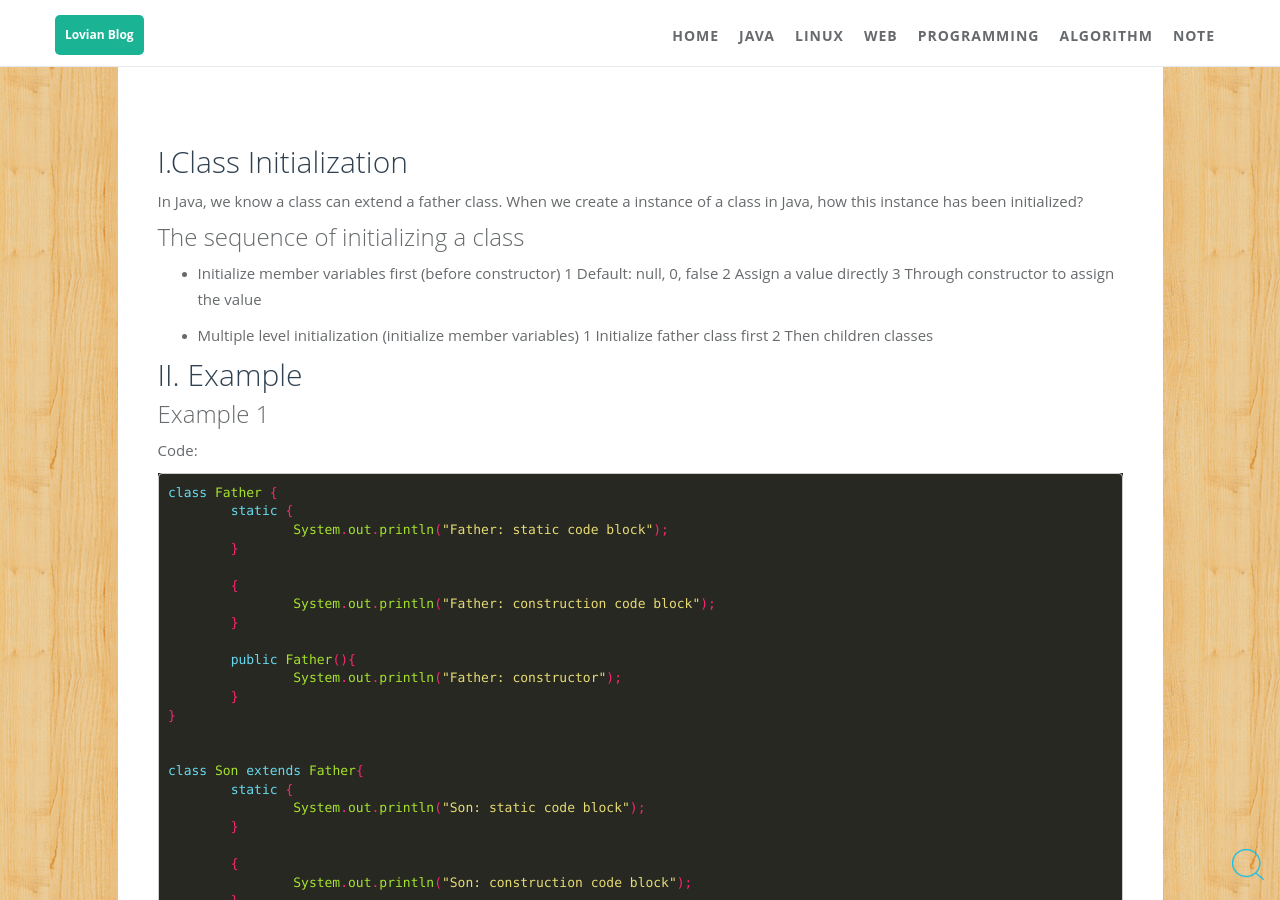
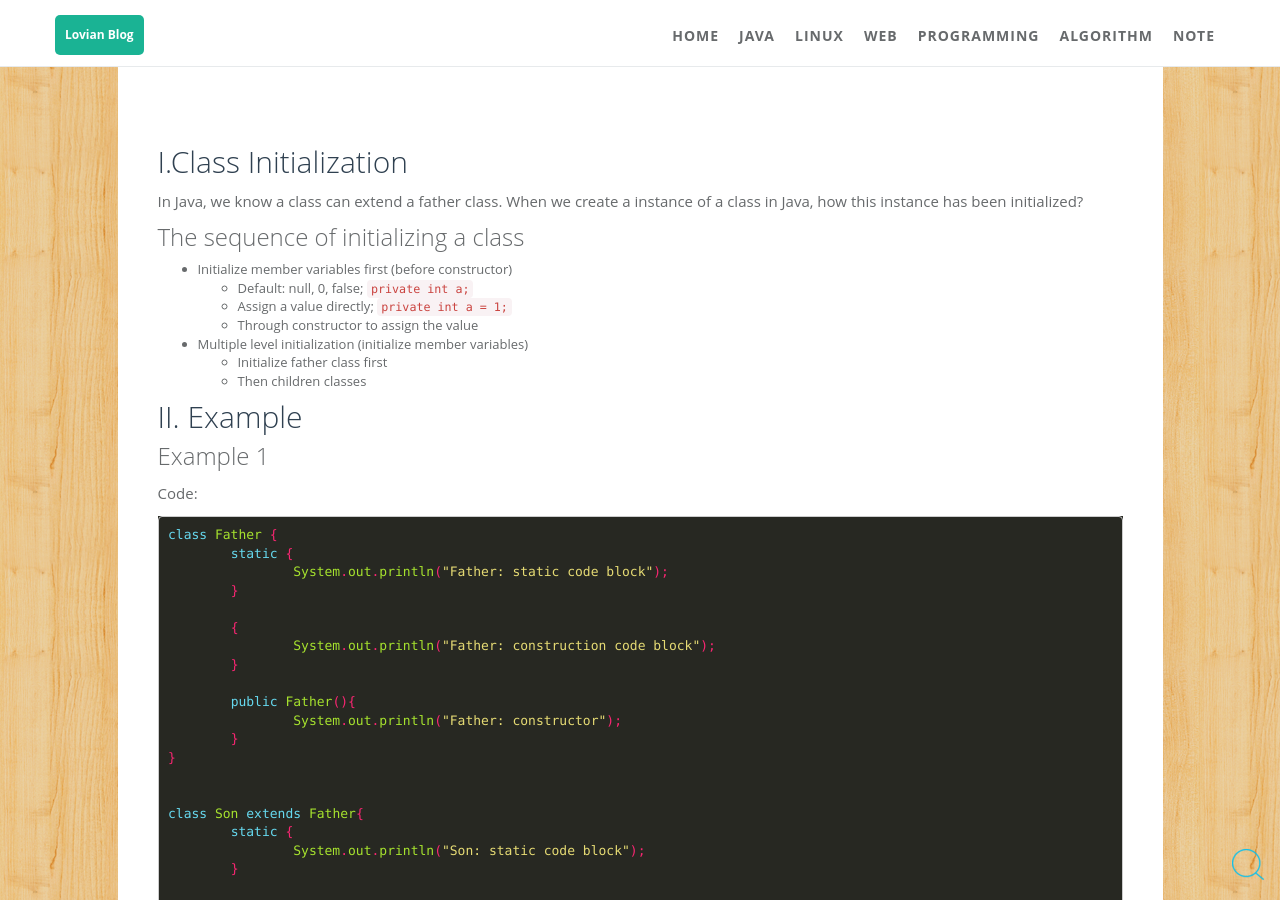
Before and after one commit to ZhengshuaiPENG/zhengshuaipeng.github.io, a Jekyll site: the page built from _posts/2016/07/2016-07-10-java-init-class.md, in a window 1280 px wide and 900 px high, scrolled down 588 px. Built offline with Jekyll 4.4.1, drawn with Linux system fonts in a browser that asks for light colours; comment, search, counter and statistics services are not loaded.

Commit message:
init class

````diff
--- a/_posts/2016/07/2016-07-10-java-init-class.md
+++ b/_posts/2016/07/2016-07-10-java-init-class.md
@@ -16,13 +16,13 @@ In Java, we know a class can extend a father class. When we create a instance of
 ## The sequence of initializing a class
 
 -	Initialize member variables first (before constructor)
-	1	Default: null, 0, false
-	2	Assign a value directly
-	3	Through constructor to assign the value
+	-	Default: null, 0, false;  ```private int a;```
+	-	Assign a value directly;  ```private int a = 1;```
+	-	Through constructor to assign the value
 
 -	Multiple level initialization (initialize member variables)
-	1	Initialize father class first
-	2	Then children classes
+	-	Initialize father class first
+	-	Then children classes
 
 # II. Example
 
````
